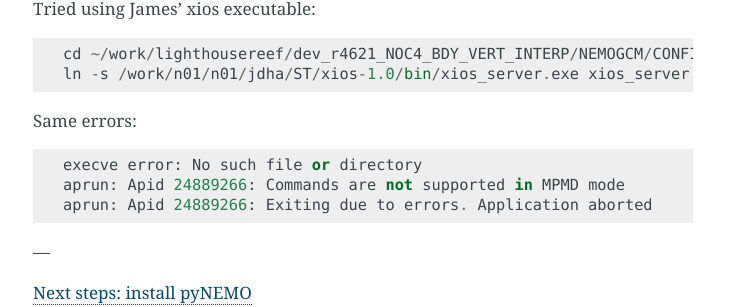
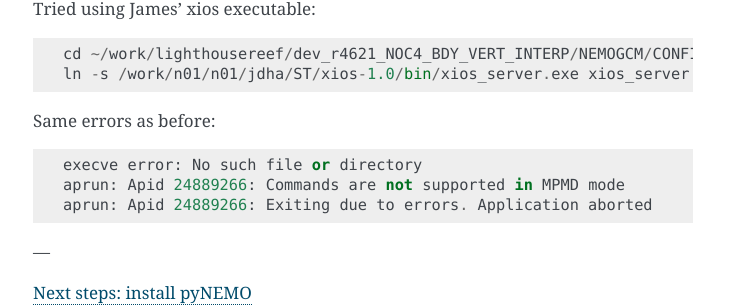
Before and after one commit to NOC-MSM/SEAsia, a Sphinx documentation site: the page built from docs/source/SEAsia.rst, in a window 1280 px wide and 900 px high, scrolled down 4203 px. Shown: the part 509-816 px from the top of the window, without its empty margins (387-1141 px from the left). Built offline with Sphinx 7.4.7, drawn with Linux system fonts in a browser that asks for light colours.

```diff
--- a/docs/source/SEAsia.rst
+++ b/docs/source/SEAsia.rst
@@ -218,7 +218,7 @@
   cd ~/work/lighthousereef/dev_r4621_NOC4_BDY_VERT_INTERP/NEMOGCM/CONFIG/LH_REEF/EXP00
   ln -s /work/n01/n01/jdha/ST/xios-1.0/bin/xios_server.exe xios_server.exe
 
-Same errors::
+Same errors as before::
 
   execve error: No such file or directory
   aprun: Apid 24889266: Commands are not supported in MPMD mode
--- a/docs/source/test.rst
+++ /dev/null
@@ -1,2 +0,0 @@
-test
-====
```
Also changed, not shown: 5 other files.
